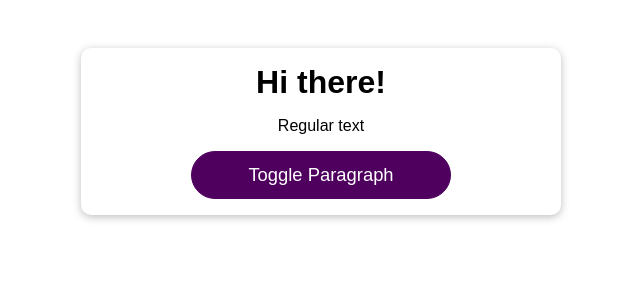
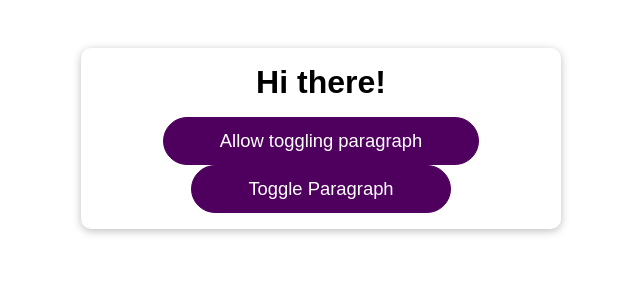
Before and after one commit to Sejmou/learning-react, a React (Create React App) app: page / in a window 1280 px wide. Shown: the top 300 px of the page, without its empty margins (319-959 px from the left). Built offline with nearby package versions, Linux system fonts and the light colour scheme.

Commit message:
use-case for deps arr in useCallback

```diff
--- a/src/App.js
+++ b/src/App.js
@@ -5,22 +5,30 @@ import DemoOutput from './components/Demo/DemoOutput';
 import './App.css';
 
 function App() {
+  const [allowToggle, setAllowToggle] = useState(false);
   const [showParagraph, setShowParagraph] = useState(false);
   console.log('App reevaluated!');
 
-  // useCallback solves our issue with "wrong prop change detection" for functions passed as props
-  // the reference to the function object passed to the Button will stay the same
-  // no structuraly identical function object (but with different reference!) will be recreated on component reevaluation!
-  // React will store the function internally and always pass the same callback on as prop
-  // The only exception would be if any dependency in the array we pass as second argument changed (empty in our case -> no deps!)
+  const allowToggleHandler = useCallback(() => setAllowToggle(true));
+
+  // this demonstrates why the dependencies array in useCallback is actually useful/needed
+  // this has to do with JavaScript closures
+  // every function in JS is able to access vars from the scope it was defined in (+ "parent" scopes) as well as global variables
+  // this means it kinda "caches" variable values
+  // if we would leave the allowToggle variable out of the dependencies array, the toggleParagraphHandler callback would be stored in the first run of the component
+  // This created callback function would then store the initial value for allowToggle!
+  // It would not notice changes to the allowToggle variable as those would actually be different references to newly created allowToggle variables of each run?
+  // Instead, it would use the "cached" allowToggle variable which was false and would stay false forever!
+  // adding the allowToggle dep would recreate the callback with the most recent allowToggle value every time allowToggle changes
   const toggleParagraphHandler = useCallback(() => {
-    setShowParagraph(prevShowParagraph => !prevShowParagraph);
-  }, []);
+    if (allowToggle) setShowParagraph(prevShowParagraph => !prevShowParagraph);
+  }, [allowToggle]);
 
   return (
     <div className="app">
       <h1>Hi there!</h1>
-      <DemoOutput showSpecialText={false} />
+      <DemoOutput showText={showParagraph} />
+      <Button onClick={allowToggleHandler}>Allow toggling paragraph</Button>
       <Button onClick={toggleParagraphHandler}>Toggle Paragraph</Button>
     </div>
   );
--- a/src/components/Demo/DemoOutput.js
+++ b/src/components/Demo/DemoOutput.js
@@ -3,7 +3,7 @@ import React from 'react';
 const DemoOutput = props => {
   console.log('DemoOutput reevaluated!');
 
-  return <p>{props.showSpecialText ? 'Special demo text' : 'Regular text'}</p>;
+  return <p>{props.showText ? 'Special demo text' : ''}</p>;
 };
 
 // using React.memo allows us to tell React that it should not always reevaluate this component
```
